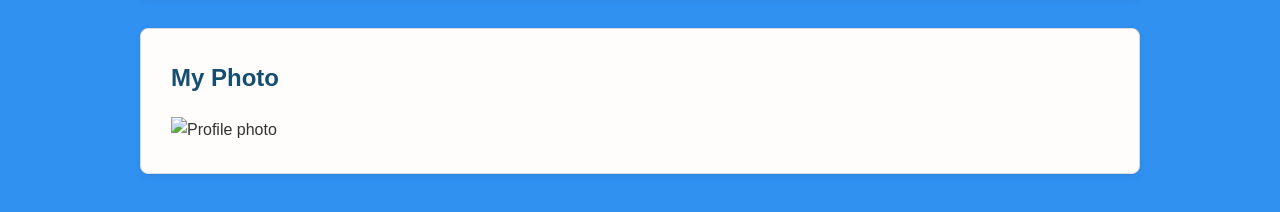
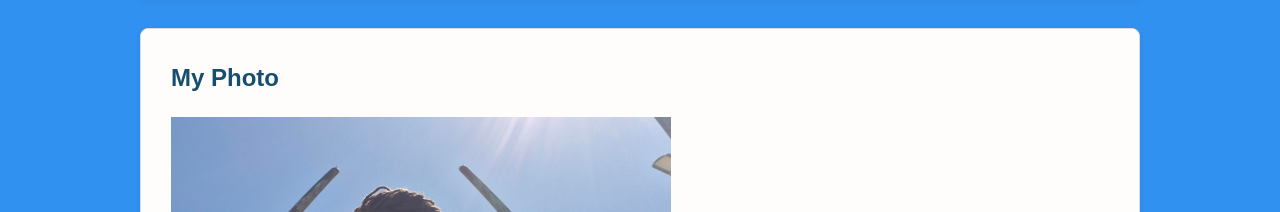
Before and after one commit to wesleyhenry-creator/Capstone-Debug-template, a plain HTML site: page portfolio/about.html in a window 1280 px wide. Shown: the part 798-1010 px from the top of the page. Drawn offline with Linux system fonts and the light colour scheme.

Commit message:
Initial Commit

```diff
--- a/portfolio/about.html
+++ b/portfolio/about.html
@@ -131,7 +131,7 @@
             <h2>My Photo</h2>
 
             <img
-                src="images/profile-photo.jpeg"
+                src="images/Media (6).jpeg"
                 alt="Profile photo"
                 width="500"
                 height="500"
```
